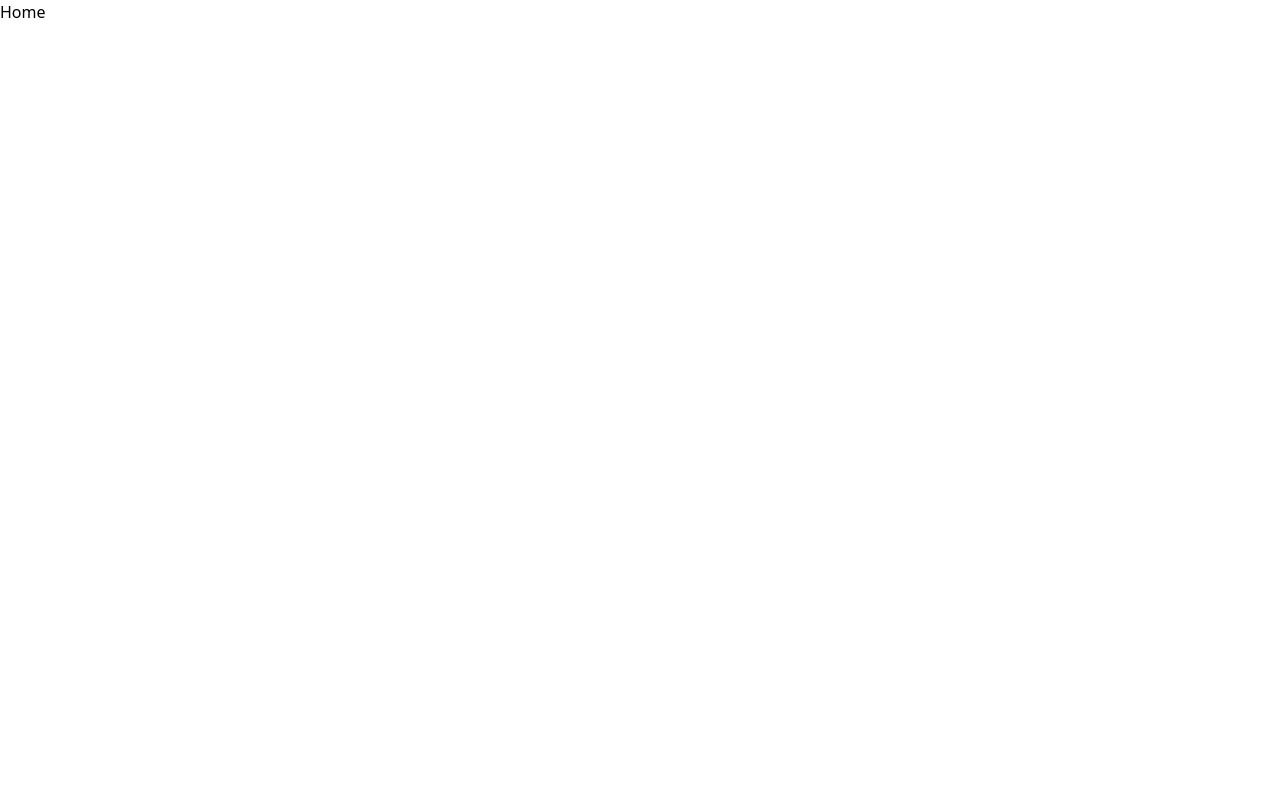
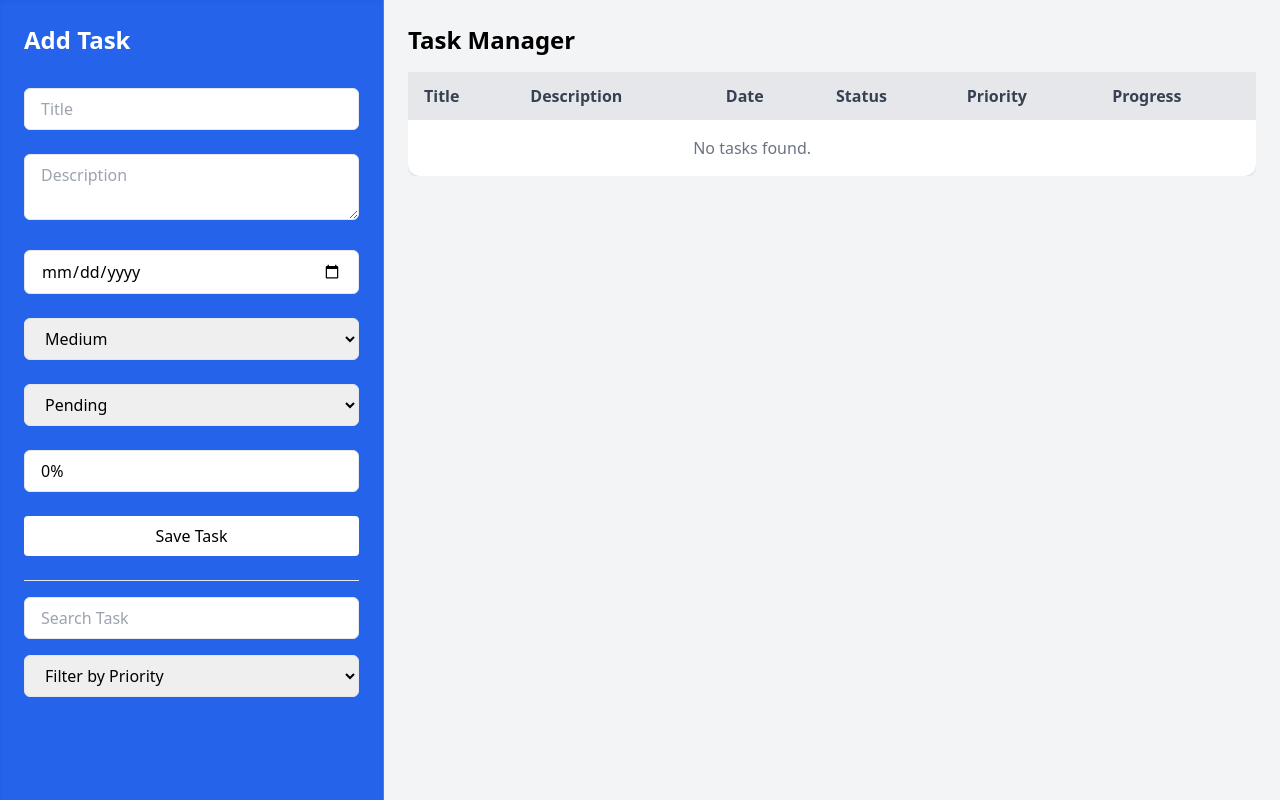
Before and after one commit to summeet95/Todo-Application, a React (Create React App) app in the folder client/: page /home in a window 1280 px wide. Built offline with nearby package versions, Linux system fonts and the light colour scheme.

Commit message:
backend for adding task

```diff
--- a/client/src/Component/Home.jsx
+++ b/client/src/Component/Home.jsx
@@ -1,7 +1,174 @@
-import React from "react";
+import React, { useState } from "react";
 
 const Home = () => {
-  return <div>Home</div>;
+  const [todo, setTodo] = useState({
+    title: "",
+    description: "",
+    date: "",
+    priority: "Medium",
+    status: "Pending",
+    progress: "0%",
+  });
+  const [todos, setTodos] = useState([]);
+  const [search, setSearch] = useState("");
+  const [priorityFilter, setPriorityFilter] = useState("All");
+
+  const handleChange = (e) => {
+    setTodo({ ...todo, [e.target.name]: e.target.value });
+  };
+
+  const handleAddTodo = () => {
+    setTodos([...todos, todo]);
+    setTodo({
+      title: "",
+      description: "",
+      date: "",
+      priority: "Medium",
+      status: "Pending",
+      progress: "0%",
+    });
+  };
+
+  const filteredTodos = todos.filter((item) => {
+    const matchSearch = item.title.toLowerCase().includes(search.toLowerCase());
+    const matchPriority =
+      priorityFilter === "All" || item.priority === priorityFilter;
+    return matchSearch && matchPriority;
+  });
+
+  return (
+    <div className="flex h-screen bg-gray-100">
+      {/* Left Sidebar */}
+      <div className="w-full max-w-sm bg-blue-600 border-r border-blue-500 p-6 space-y-6 shadow-inner">
+        <h2 className="text-2xl font-semibold mb-2 text-white">Add Task</h2>
+
+        <input
+          type="text"
+          name="title"
+          placeholder="Title"
+          value={todo.title}
+          onChange={handleChange}
+          className="w-full px-4 py-2 border rounded-md"
+        />
+
+        <textarea
+          name="description"
+          placeholder="Description"
+          value={todo.description}
+          onChange={handleChange}
+          className="w-full px-4 py-2 border rounded-md"
+        />
+
+        <input
+          type="date"
+          name="date"
+          value={todo.date}
+          onChange={handleChange}
+          className="w-full px-4 py-2 border rounded-md"
+        />
+
+        <select
+          name="priority"
+          value={todo.priority}
+          onChange={handleChange}
+          className="w-full px-4 py-2 border rounded-md"
+        >
+          <option value="High">High</option>
+          <option value="Medium">Medium</option>
+          <option value="Low">Low</option>
+        </select>
+
+        <select
+          name="status"
+          value={todo.status}
+          onChange={handleChange}
+          className="w-full px-4 py-2 border rounded-md"
+        >
+          <option value="Pending">Pending</option>
+          <option value="In Progress">In Progress</option>
+          <option value="Completed">Completed</option>
+        </select>
+
+        <input
+          type="text"
+          name="progress"
+          placeholder="Progress (e.g., 30%)"
+          value={todo.progress}
+          onChange={handleChange}
+          className="w-full px-4 py-2 border rounded-md"
+        />
+
+        <button
+          onClick={handleAddTodo}
+          className="w-full bg-white text-black py-2 rounded "
+        >
+          Save Task
+        </button>
+
+        {/* Search and Filter */}
+        <div className="border-t pt-4 space-y-4">
+          <input
+            type="text"
+            placeholder="Search Task"
+            value={search}
+            onChange={(e) => setSearch(e.target.value)}
+            className="w-full px-4 py-2 border rounded-md transition-all duration-300 focus:ring-2 focus:ring-blue-300"
+          />
+
+          <select
+            value={priorityFilter}
+            onChange={(e) => setPriorityFilter(e.target.value)}
+            className="w-full px-4 py-2 border rounded-md"
+          >
+            <option value="All">Filter by Priority</option>
+            <option value="High">High</option>
+            <option value="Medium">Medium</option>
+            <option value="Low">Low</option>
+          </select>
+        </div>
+      </div>
+
+      {/* Right Panel - Task Table */}
+      <div className="flex-1 p-6 overflow-auto">
+        <h1 className="text-2xl font-bold mb-4">Task Manager</h1>
+
+        <div className="overflow-x-auto">
+          <table className="min-w-full bg-white rounded-xl shadow">
+            <thead className="bg-gray-200 text-gray-700">
+              <tr>
+                <th className="py-3 px-4 text-left">Title</th>
+                <th className="py-3 px-4 text-left">Description</th>
+                <th className="py-3 px-4 text-left">Date</th>
+                <th className="py-3 px-4 text-left">Status</th>
+                <th className="py-3 px-4 text-left">Priority</th>
+                <th className="py-3 px-4 text-left">Progress</th>
+              </tr>
+            </thead>
+            <tbody>
+              {filteredTodos.length === 0 ? (
+                <tr>
+                  <td colSpan="5" className="text-center p-4 text-gray-500">
+                    No tasks found.
+                  </td>
+                </tr>
+              ) : (
+                filteredTodos.map((task, index) => (
+                  <tr key={index} className="border-b">
+                    <td className="py-2 px-4">{task.title}</td>
+                    <td className="py-2 px-4">{task.description}</td>
+                    <td className="py-2 px-4">{task.date}</td>
+                    <td className="py-2 px-4">{task.status}</td>
+                    <td className="py-2 px-4">{task.priority}</td>
+                    <td className="py-2 px-4">{task.progress}</td>
+                  </tr>
+                ))
+              )}
+            </tbody>
+          </table>
+        </div>
+      </div>
+    </div>
+  );
 };
 
 export default Home;
```
